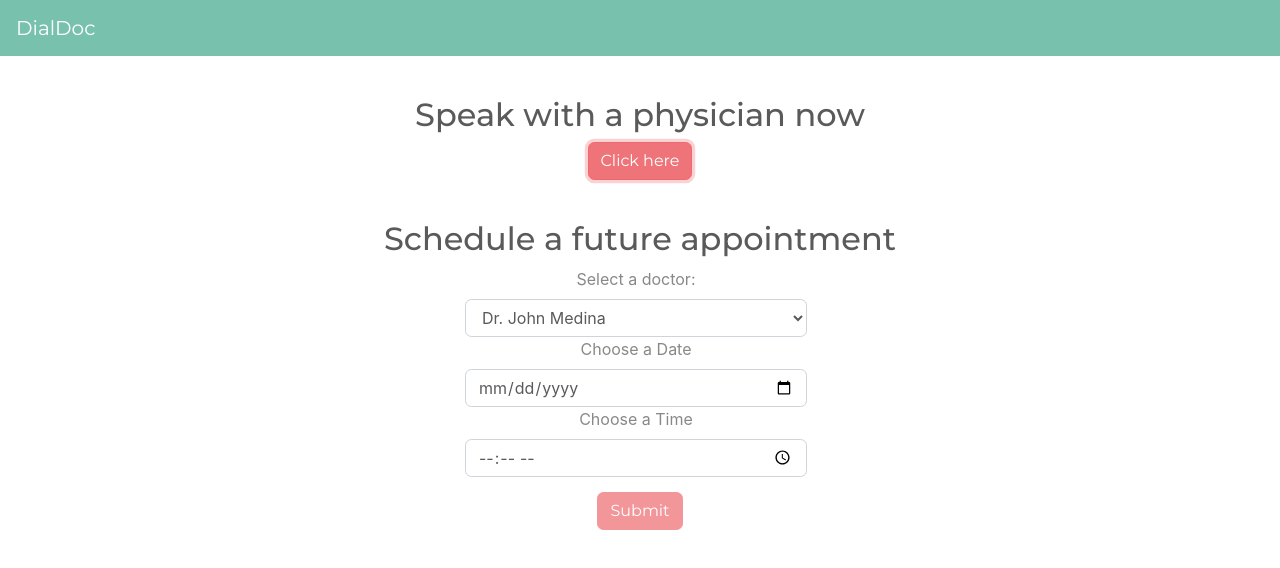
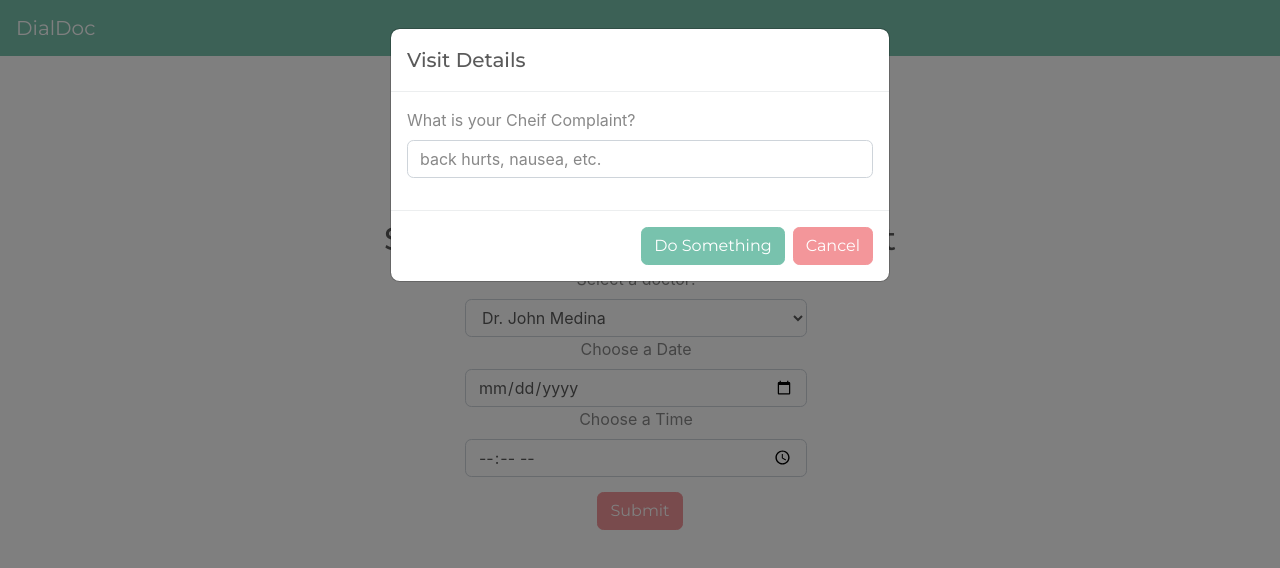
Before and after one commit to johnazre/dial-doc, a React (Create React App) app: page /schedule in a window 1280 px wide. Both pictures are taken after a click on the button "Click here". Shown: the top 568 px of the page. Built offline with nearby package versions, Linux system fonts and the light colour scheme.

Commit message:
added modal to schedule page

```diff
--- a/src/components/ScheduleAppt.js
+++ b/src/components/ScheduleAppt.js
@@ -1,11 +1,13 @@
 // @flow
-import { Container, Row, Col, Button, Form, FormGroup, Label, Input } from 'reactstrap'
 import React, { Component } from 'react';
+import { Container, Row, Col, Button, Form, FormGroup, Label, Input, Modal, ModalHeader, ModalBody, ModalFooter } from 'reactstrap'
 
 type State = {
   doctor: string,
   date: string,
-  time: string
+  time: string,
+  modal: boolean,
+  complaint: string
 }
 
 class ScheduleAppt extends Component<null, State> {
@@ -13,8 +15,12 @@ class ScheduleAppt extends Component<null, State> {
   state = {
     doctor: '',
     date: '',
-    time: ''
+    time: '',
+    modal: false,
+    complaint: ''
   }
+
+  toggleModal = () => this.setState({modal: !this.state.modal})
 
   render () {
     return (
@@ -22,9 +28,32 @@ class ScheduleAppt extends Component<null, State> {
         <Row>
           <Col className="text-center" style={{marginTop: 40}}>
             <h2>Speak with a physician now</h2>
-            <Button>Click here</Button>
+            <Button onClick={this.toggleModal}>Click here</Button>
           </Col>
         </Row>
+        <Modal
+          isOpen={this.state.modal}
+          toggle={this.toggleModal}
+        >
+          <ModalHeader>Visit Details</ModalHeader>
+          <ModalBody>
+            <Form>
+              <FormGroup>
+                <Label for="cheifComplaint">What is your Cheif Complaint?</Label>
+                <Input
+                  type="text"
+                  id="cheifComplaint"
+                  placeholder="back hurts, nausea, etc."
+                  value={this.state.complaint}
+                  onChange={(e) => this.setState({complaint: e.target.value})}/>
+              </FormGroup>
+            </Form>
+          </ModalBody>
+          <ModalFooter>
+            <Button color="primary" onClick={this.toggleModal}>Do Something</Button>{' '}
+            <Button color="secondary" onClick={this.toggleModal}>Cancel</Button>
+          </ModalFooter>
+        </Modal>
         <Row>
           <Col className="text-center" style={{marginTop: 40}}>
             <h2>Schedule a future appointment</h2>
```
